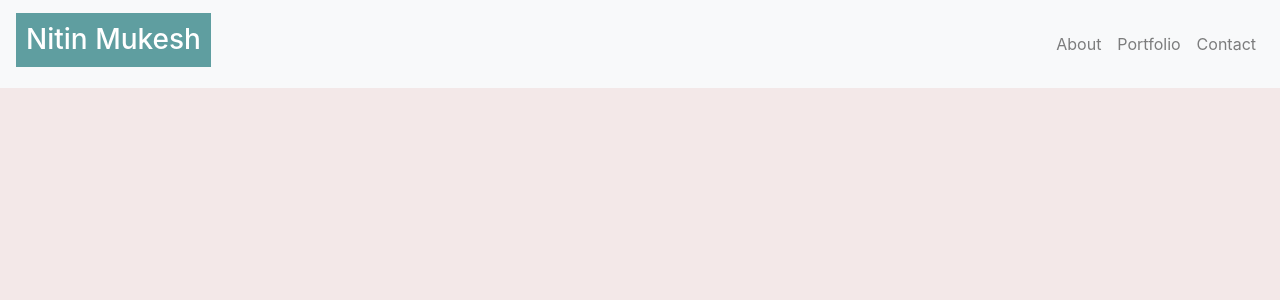
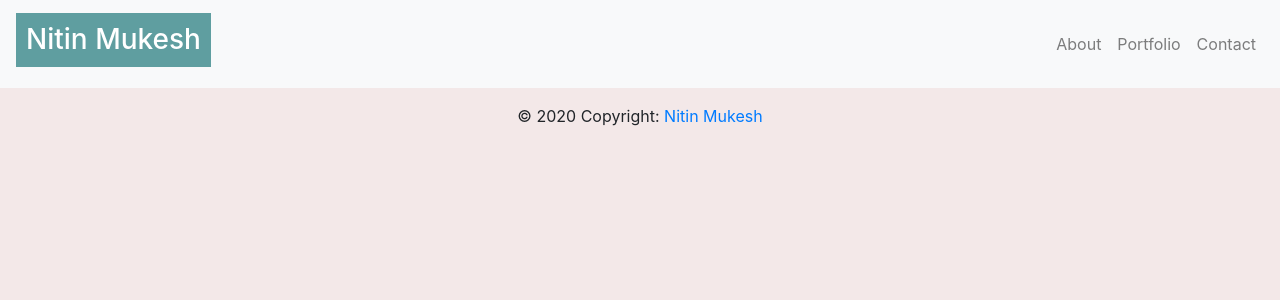
Before and after one commit to nitinmuk/portfolio, a React (Create React App) app: page / in a window 1280 px wide. Shown: the top 300 px of the page. Built offline with nearby package versions, Linux system fonts and the light colour scheme.

Commit message:
Added Footer Component

```diff
--- a/src/App.js
+++ b/src/App.js
@@ -1,9 +1,15 @@
 import React from "react";
 import Header from "./components/Header";
+import Footer from "./components/Footer";
 
 function App() {
   return (
-    <Header/>
+    <div>
+      <Header />
+      <Footer />
+    </div>
+
+
   );
 }
 
--- /dev/null
+++ b/src/components/Footer/index.js
@@ -0,0 +1,14 @@
+import React from "react";
+
+function Footer() {
+    return (
+        <footer className="bottom">
+            <div className="footer-copyright text-center py-3">
+                &copy; 2020 Copyright:
+          <a href="https://github.com/nitinmuk/" target="_blank" rel="noopener noreferrer"> Nitin Mukesh</a>
+            </div>
+        </footer>
+    );
+}
+
+export default Footer;
```
